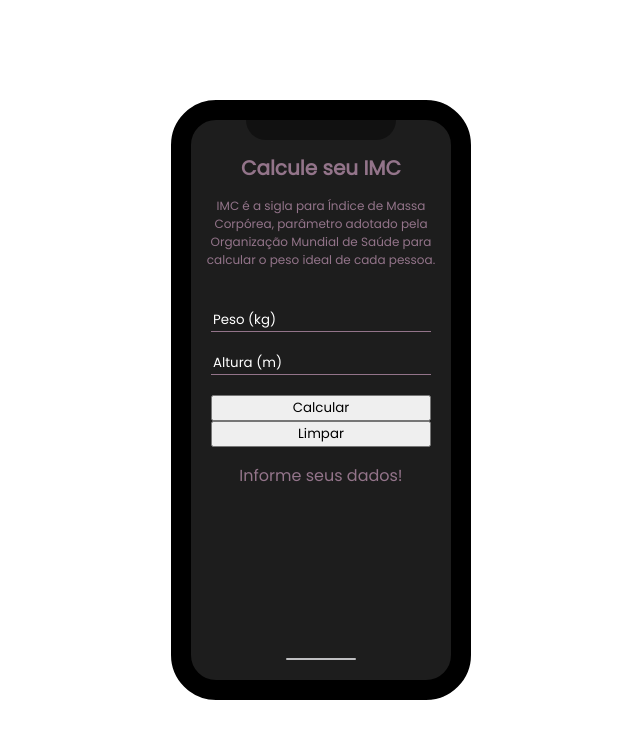
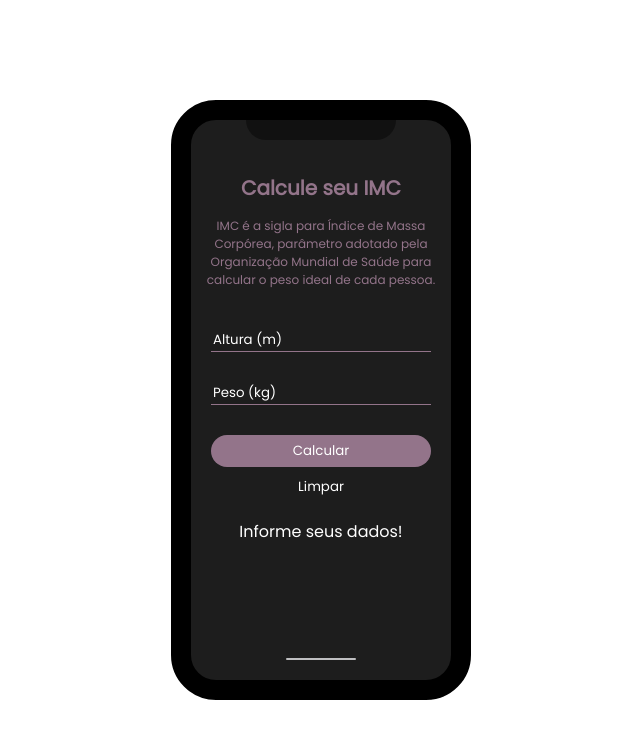
Before and after one commit to rodrigoMedeiros0/Project-iphone-imc, a plain HTML site: page index.html in a window 1280 px wide. Shown: the whole page, without its empty margins (319-959 px from the left). Drawn offline with Linux system fonts and the light colour scheme.

Commit message:
add button css + javascript code

```diff
--- a/index.html
+++ b/index.html
@@ -19,13 +19,13 @@
         </div>
 
         <div class="content-bottom">
+            <input type="number" id="altura" placeholder="Altura (m)">
             <input type="number" id="peso" placeholder="Peso (kg)">
-            <input type="number" id="altura" placeholder="Altura (m)">
-            <button onclick="calculateIMC()">Calcular</button>
-            <button onclick="clear()">Limpar</button>
+            <button onclick="calculateIMC()" class="calculate">Calcular</button>
+            <button onclick="reload()" class="clear">Limpar</button>
 
-             <p id="result-imc">Informe seus dados!</p>
-             <p id="value-imc"></p>
+            <p id="message-imc">Informe seus dados!</p>
+            <p id="value-imc"></p>
 
          </div>
 
--- a/index.js
+++ b/index.js
@@ -0,0 +1,26 @@
+function calculateIMC() {
+
+    let peso = document.getElementById('peso').value;
+    let altura = document.getElementById('altura').value;
+
+    let imc = peso / (altura * altura);
+
+    if (imc >= 40) {
+        document.getElementById('message-imc').innerHTML = "Obesidade grave";
+    } else if (imc >= 30 ) {
+        document.getElementById('message-imc').innerHTML = "Obesidade";
+    } else if (imc >= 25 ) {
+        document.getElementById('message-imc').innerHTML = "Sobrepeso";
+    }else if (imc >= 18.5 ) {
+        document.getElementById('message-imc').innerHTML = "Peso ideal";
+    } else {
+        document.getElementById('message-imc').innerHTML = "Abaixo do peso";
+    }
+
+    document.getElementById('value-imc').innerHTML = imc.toFixed(2);
+}
+
+function reload() {
+
+    window.location.reload();
+}
--- a/style.css
+++ b/style.css
@@ -6,6 +6,7 @@
 
 body, button,input, textarea, select {
     font-family: 'Poppins', sans-serif;
+    color: white;
 }
 
 html, body {
@@ -61,6 +62,7 @@ body {
 
 .content-top {
     font-size: 10px;
+    padding-top: 20px;
 }
 
 .content-top p {
@@ -72,22 +74,41 @@ body {
     flex-direction: column;
     margin-top: 40px;
     margin: 40px 20px;
+    color: white;
 }
 
 .content-bottom input {
     background: var(--dark);
-    color: white;
-    margin-bottom: 20px;
+    margin-bottom: 30px;
     border: none;
     border-bottom: 1px solid var(--pink);
+    cursor: pointer;
 }
 
 .content-bottom input:focus {
     outline: 0;
-    color: white;
 }
 
 
 .content-bottom input::placeholder {
     color: white;
 }
+
+
+.content-bottom button {
+    cursor: pointer;
+    text-decoration: none;
+    border: none;
+    padding: 6px 60px;
+}
+
+.content-bottom .calculate {
+    background-color: var(--pink);
+    border-radius: 28px;
+    margin-bottom: 4px;
+}
+
+.content-bottom .clear {
+    background-color: transparent;
+
+}
```
